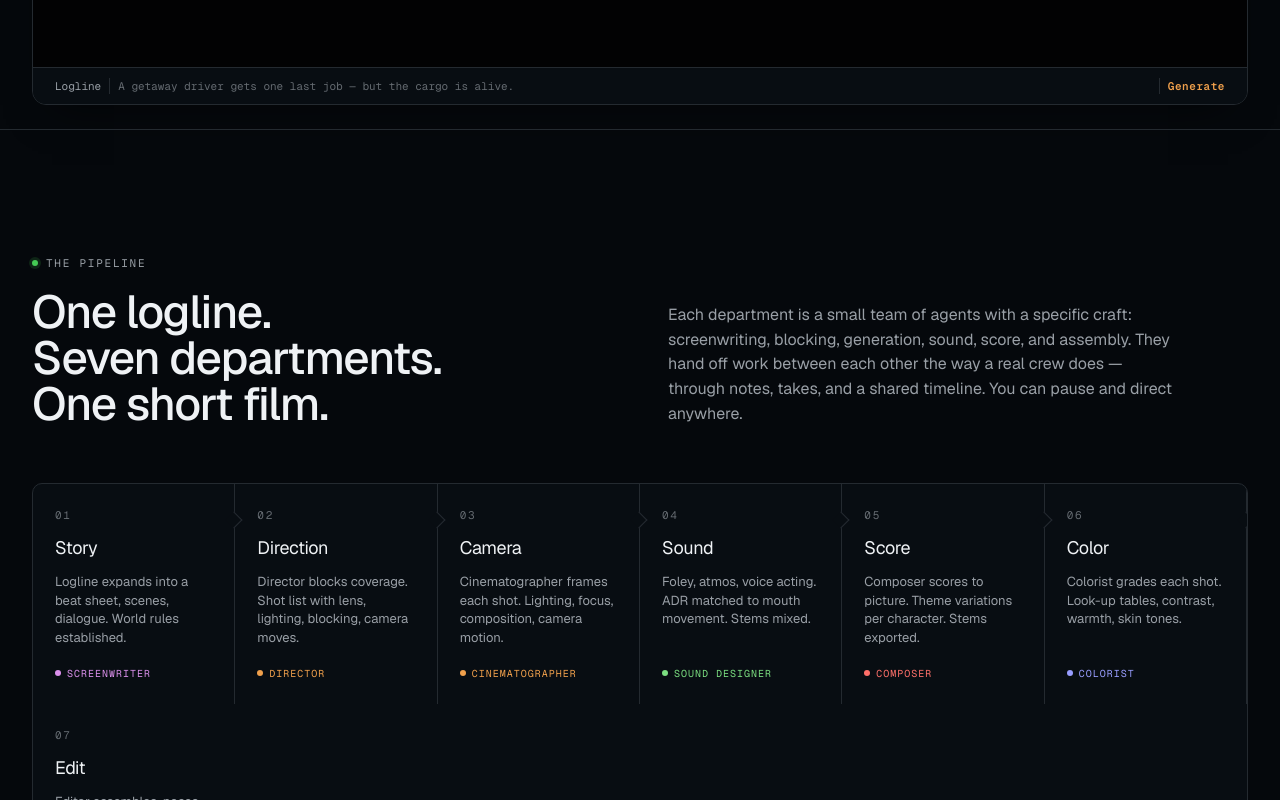
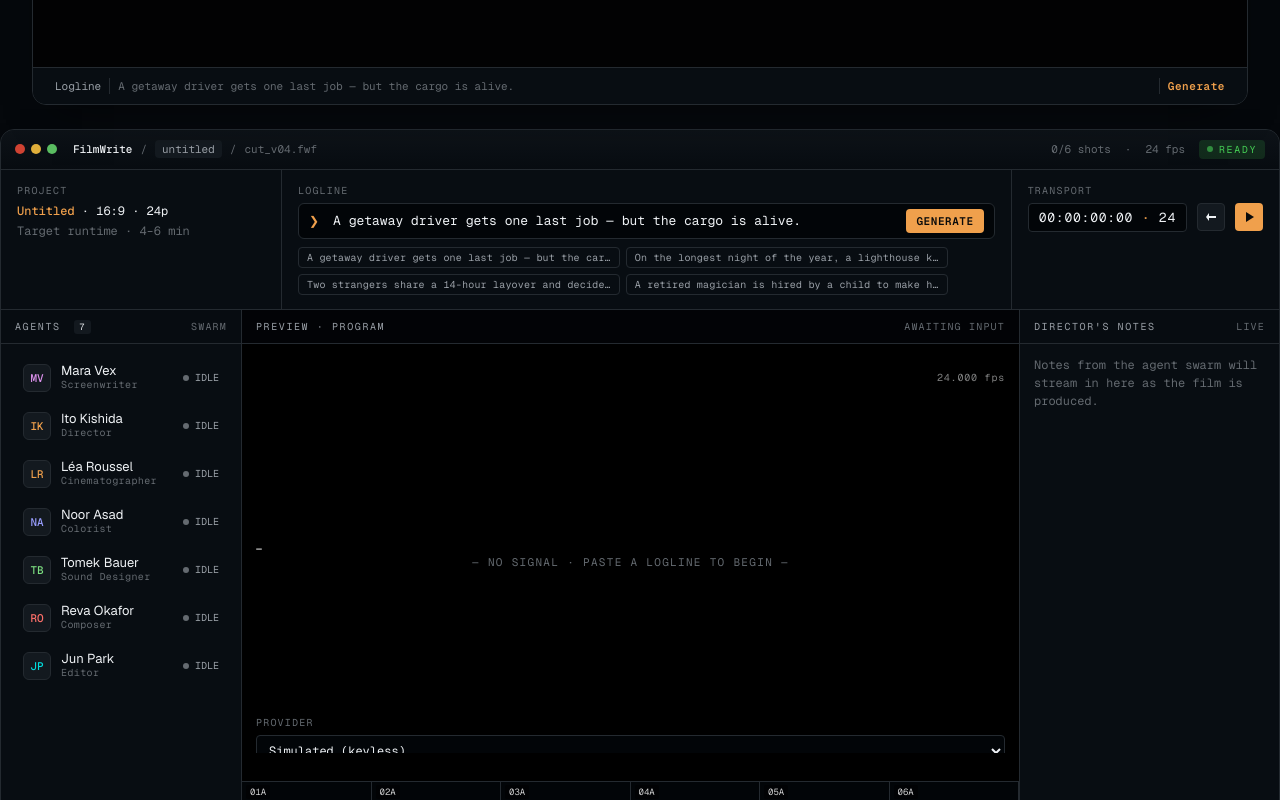
Before and after one commit to ayudhinc/bigsqueeze, a Next.js app: page / in a window 1280 px wide. Shown: the part 960-1760 px from the top of the page. Built offline with nearby package versions, Linux system fonts and the light colour scheme.

Commit message:
Restore full Studio mock on landing page
- Render <Studio tweaks={tweaks} mode="demo" /> after Hero
- Landing page now shows full control room (agents, preview, notes, timeline)
- Studio still requires tweaks prop for theme sync

```diff
--- a/components/filmwrite-app.tsx
+++ b/components/filmwrite-app.tsx
@@ -3,6 +3,7 @@
 import { useEffect } from "react";
 import { Nav } from "@/components/nav";
 import { Hero } from "@/components/hero";
+import { Studio } from "@/components/studio";
 import { HowItWorks } from "@/components/how-it-works";
 import { Films } from "@/components/films";
 import { Waitlist } from "@/components/waitlist";
@@ -39,6 +40,7 @@ export function FilmWriteApp() {
     <>
       <Nav />
       <Hero tweaks={tweaks} />
+      <Studio tweaks={tweaks} mode="demo" />
       <HowItWorks />
       <Films />
       <Waitlist />
```
